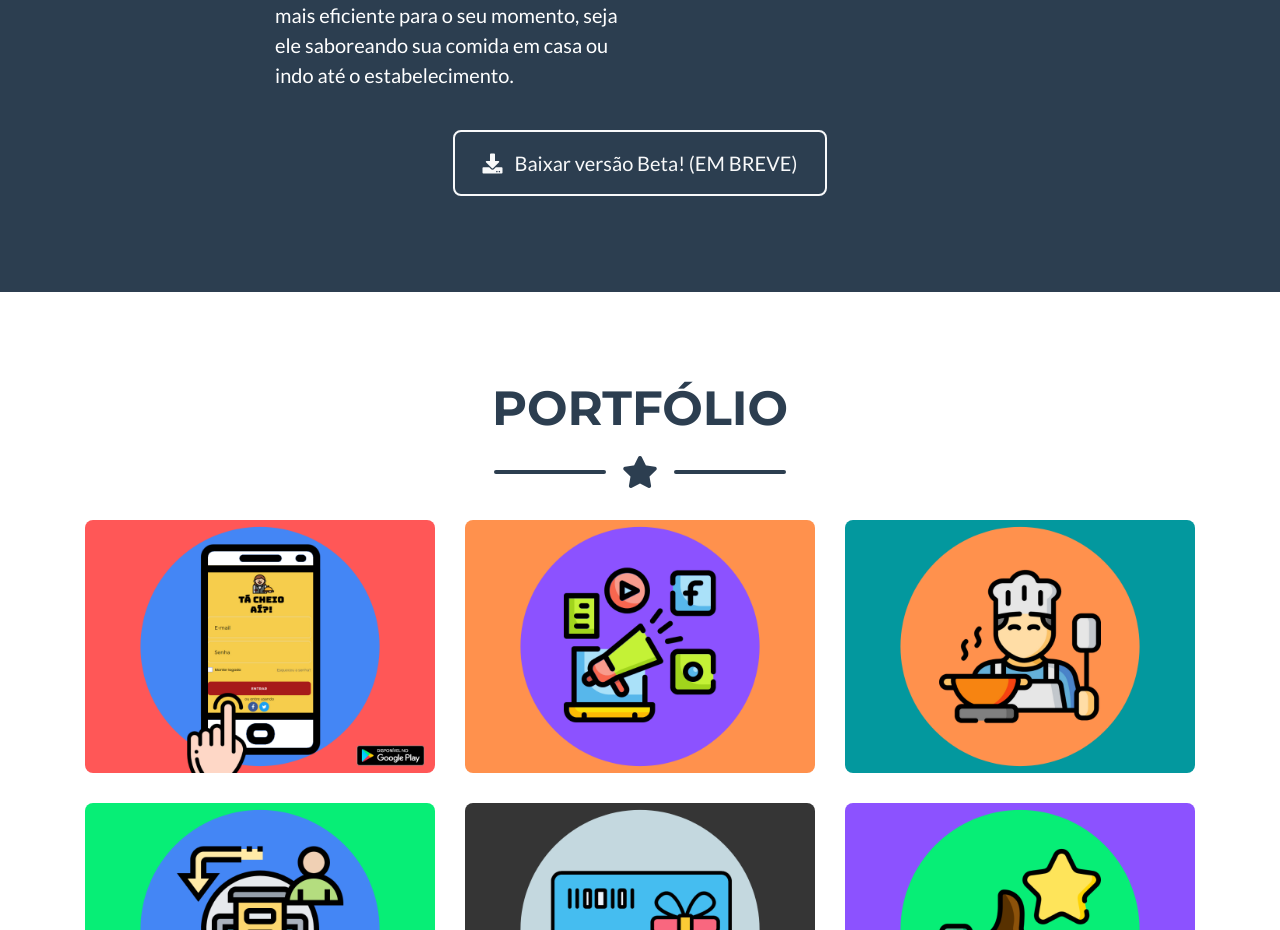
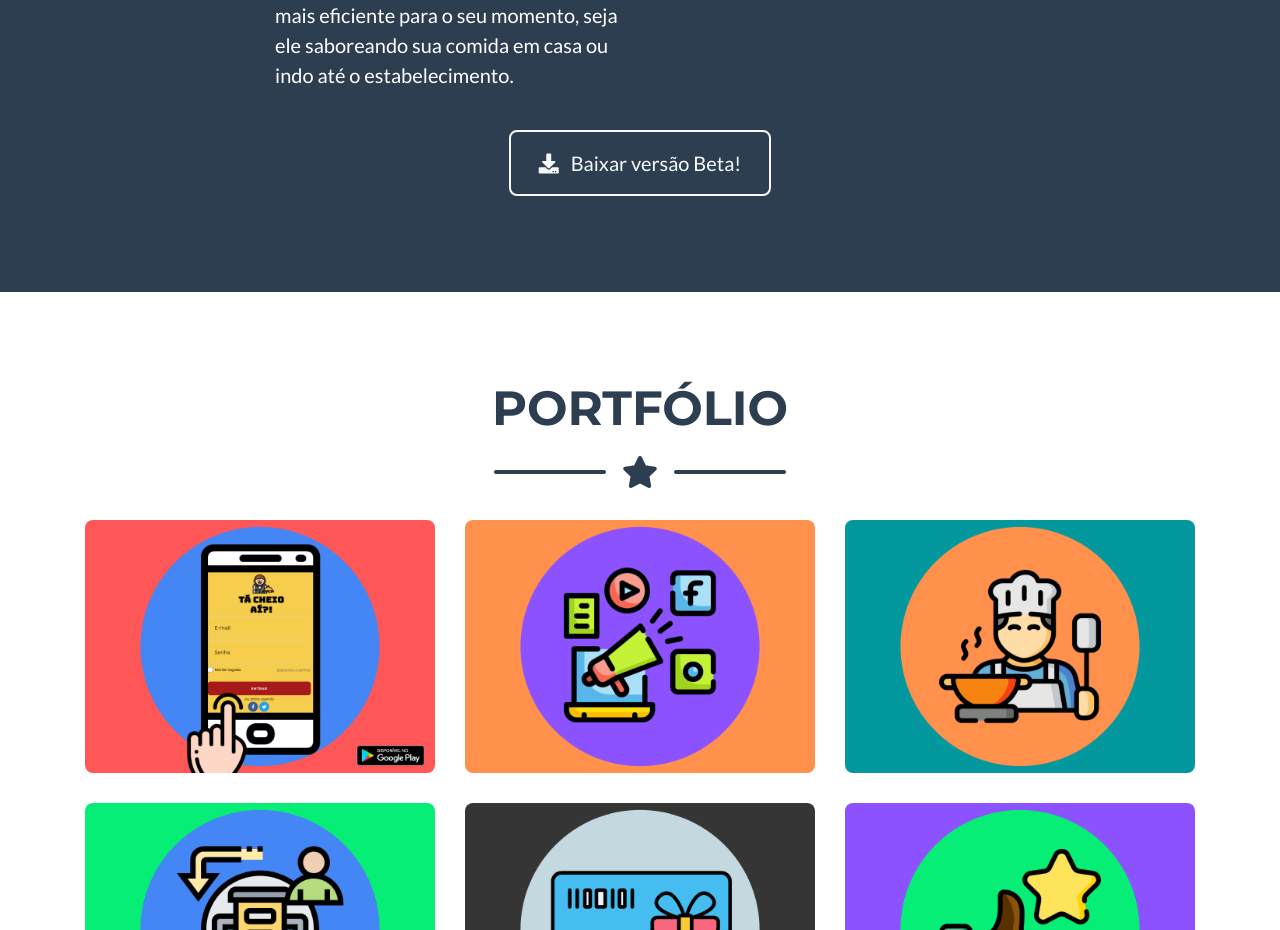
Before and after one commit to projeto-dmitri/tacheio, a website with bundled scripts: page index.html in a window 1280 px wide. Shown: the part 1280-2210 px from the top of the page. Built offline with nearby package versions, Linux system fonts and the light colour scheme.

Commit message:
add link da demo do app

```diff
--- a/index.html
+++ b/index.html
@@ -115,9 +115,9 @@
 
       <!-- About Section Button -->
       <div class="text-center mt-4">
-        <a class="btn btn-xl btn-outline-light" href="https://drive.google.com/open?id=1YqVnEwtNNsCtr0rBL-eE978BsSacSBsb" target="_blank">
+        <a class="btn btn-xl btn-outline-light" href="http://tocodelab.com/tacheioai/tacheioai.apk" target="_blank">
           <i class="fas fa-download mr-2"></i>
-          Baixar versão Beta! (EM BREVE)
+          Baixar versão Beta!
         </a>
       </div>
 
```
